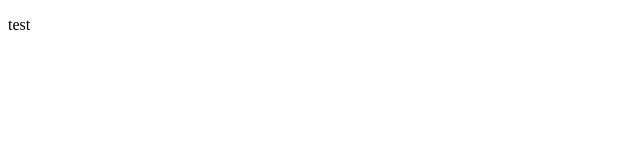
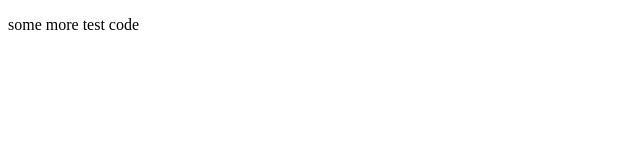
Before and after one commit to michellecoder/The-Collector, a plain HTML site: page index.html in a window 1280 px wide. Shown: the whole page, without its empty margins (0-640 px from the left). Drawn offline with Linux system fonts and the light colour scheme.

Commit message:
Just a demo

```diff
--- a/index.html
+++ b/index.html
@@ -7,6 +7,6 @@
     <title>Document</title>
 </head>
 <body>
-    <p>test</p>
+    <p>some more test code</p>
 </body>
 </html>
```
